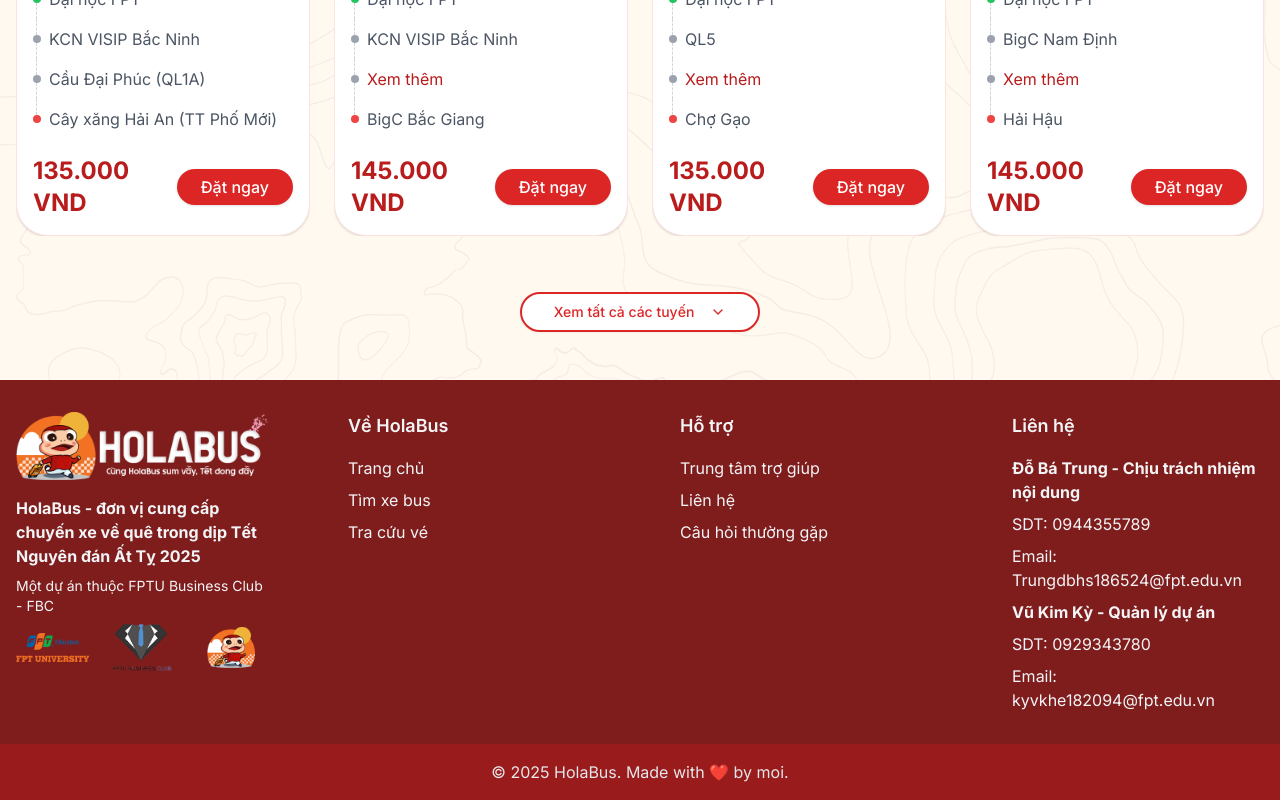
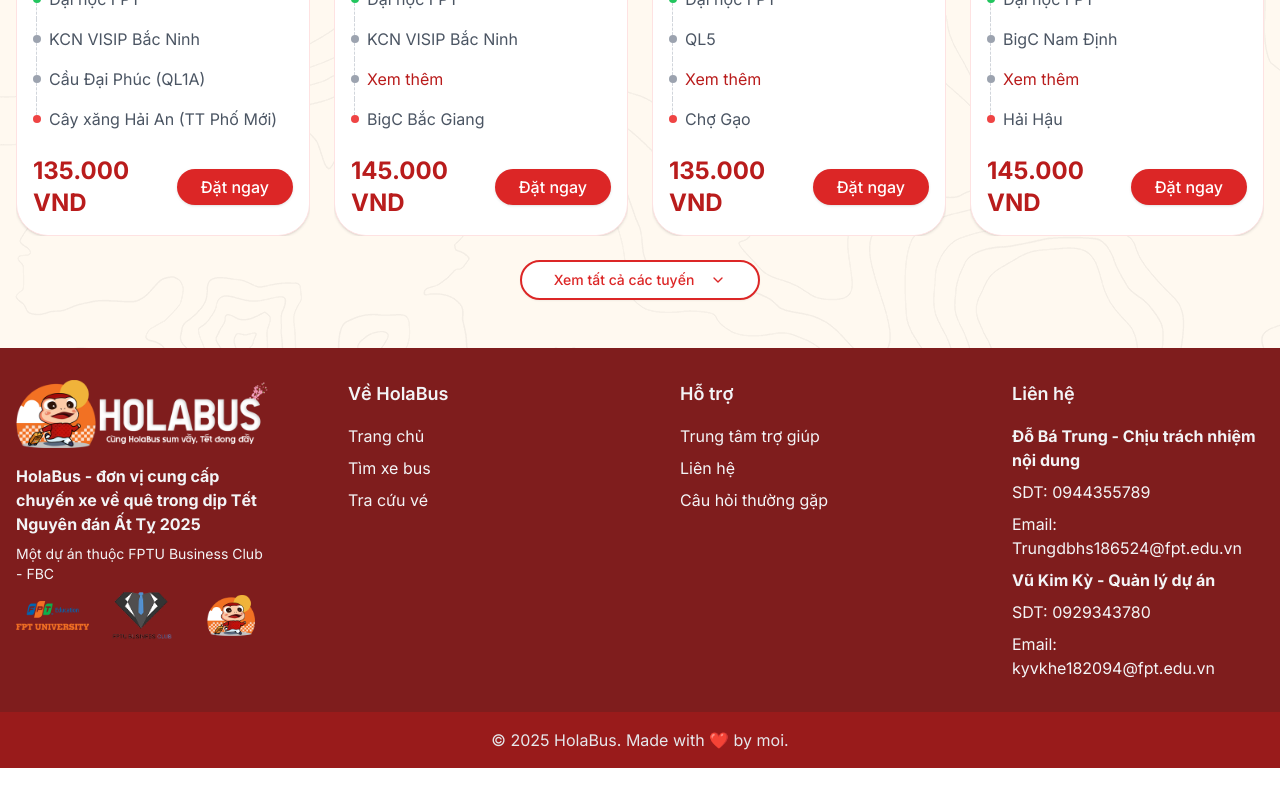
Before and after one commit to minhqnd/holabus, a Next.js app: page / in a window 1280 px wide. Shown: the part 1807-2607 px from the top of the page. After the commit the page ends 2575 px from the top, so only its background shows below. Built offline with nearby package versions, Linux system fonts and the light colour scheme.

Commit message:
fix thêm nút cho giao diện máy tính

```diff
--- a/app/page.tsx
+++ b/app/page.tsx
@@ -164,7 +164,7 @@ export default function Home() {
               </div>
             ))}
           </div>
-          <div className={`mt-8 text-center ${!showAll ? '-mt-20' : ''}`}>
+          <div className={`mt-8 text-center ${!showAll ? '-mt-20 sm:-mt-0' : ''}`}>
             <Button
               variant="outline"
               size="lg"
```
